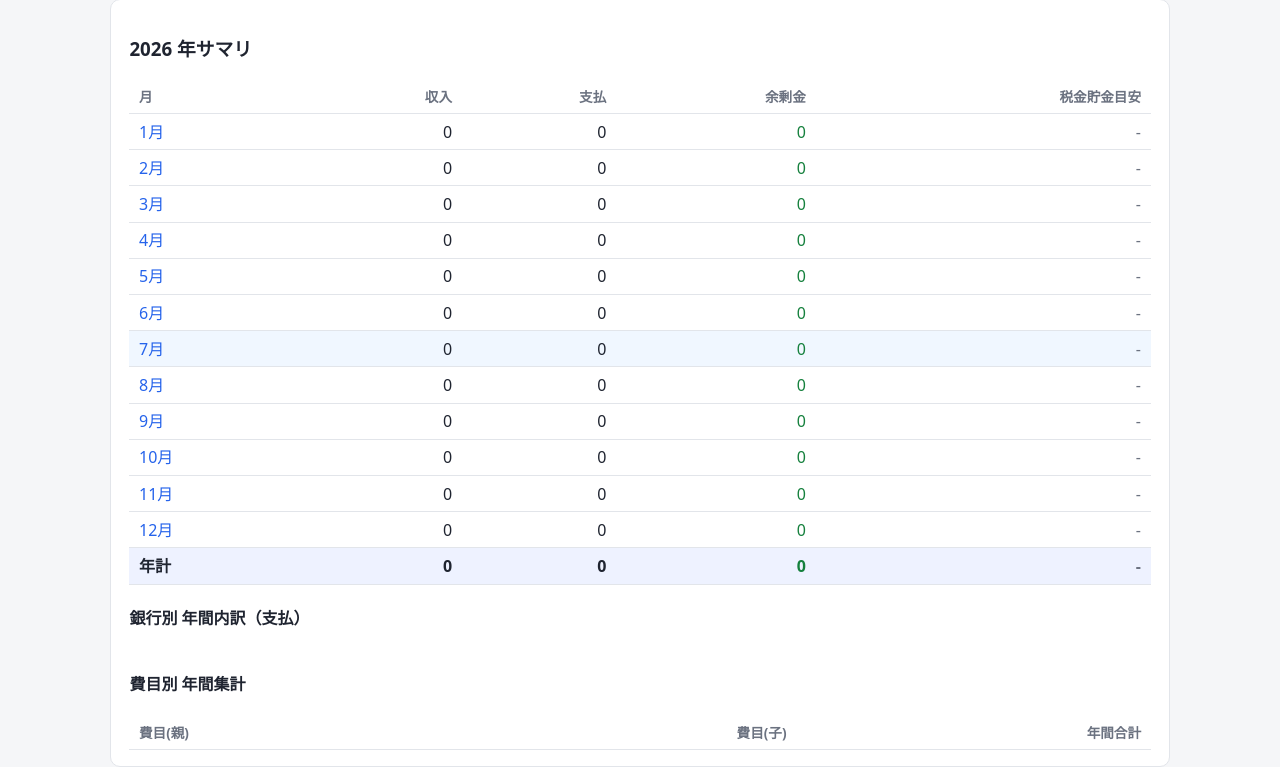
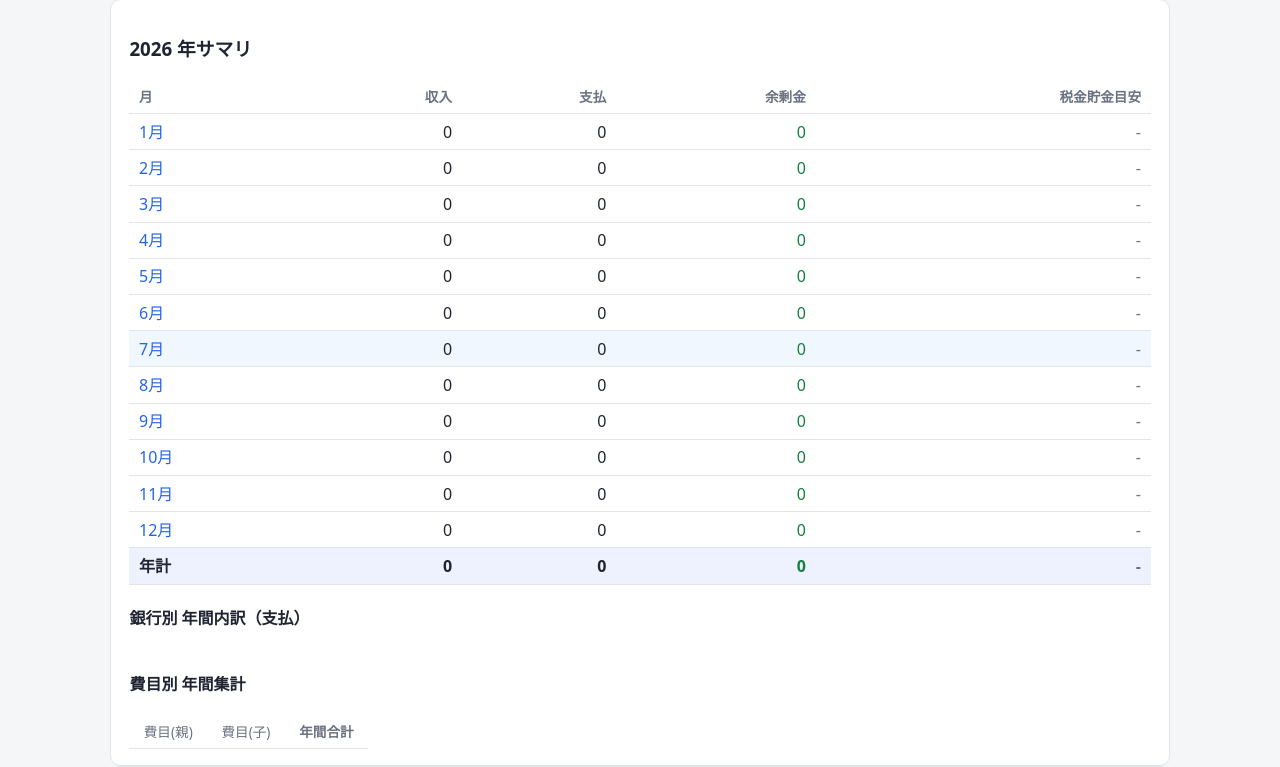
Before and after one commit to kentarou-okada/tax-life-calculation, a FastAPI app: page /living in a window 1280 px wide. Shown: the part 396-1163 px from the top of the page. Run offline with FastAPI, Linux system fonts and the light colour scheme; data that the repository does not hold is empty.

Commit message:
Tighten 費目別 年間集計 table (auto width, even column gaps)
The table inherited summary-table's width:100%, stretching the left-aligned
parent/child columns and the right-aligned total to opposite edges. Make
.cat-annual width:auto (max 32rem) so columns hug content, with equal 0.9rem
horizontal padding for even spacing between 費目(親) / 費目(子) / 年間合計.

Co-Authored-By: Claude Opus 4.8 <noreply@anthropic.com>

```diff
--- a/app/static/app.css
+++ b/app/static/app.css
@@ -127,11 +127,20 @@ code { background: #eef2ff; padding: 0.1rem 0.35rem; border-radius: 4px; font-si
 .summary-table .pos { color: var(--ok); }
 .summary-table .neg { color: var(--err); }
 .summary-table.small td, .summary-table.small th { font-size: 0.85rem; }
-.cat-annual th { text-align: left; font-weight: 500; }
-.cat-annual .parent-col { white-space: nowrap; }
-.cat-annual .child-col { color: var(--muted); }
-.cat-annual tr.grp th, .cat-annual tr.grp td { font-weight: 700; background: #f1f5f9; }
-.cat-annual tr.grp .child-col { color: inherit; }
+/* 内容幅に合わせて縮め、列間の余白（セルのpadding）で均等に離す */
+.summary-table.cat-annual { width: auto; max-width: 32rem; }
+.summary-table.cat-annual th,
+.summary-table.cat-annual td { white-space: nowrap; padding: 0.3rem 0.9rem; }
+.summary-table.cat-annual .parent-col,
+.summary-table.cat-annual .child-col,
+.summary-table.cat-annual thead th:nth-child(1),
+.summary-table.cat-annual thead th:nth-child(2) { text-align: left; font-weight: 500; }
+.summary-table.cat-annual td,
+.summary-table.cat-annual thead th:nth-child(3) { text-align: right; }
+.summary-table.cat-annual .child-col { color: var(--muted); }
+.summary-table.cat-annual tr.grp th,
+.summary-table.cat-annual tr.grp td { font-weight: 700; background: #f1f5f9; }
+.summary-table.cat-annual tr.grp .child-col { color: inherit; }
 
 .month-tabs { display: flex; flex-wrap: wrap; gap: 0.3rem; margin-bottom: 0.75rem; }
 .month-tabs .tab { border: 1px solid var(--line); background: #fff; padding: 0.3rem 0.6rem; border-radius: 6px; cursor: pointer; font-size: 0.85rem; }
```
